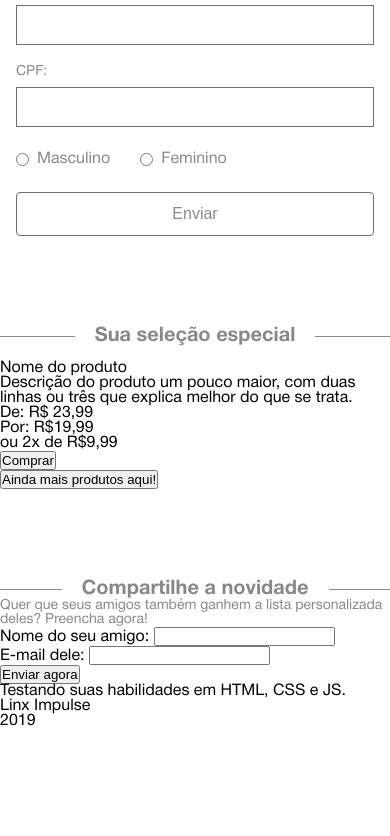
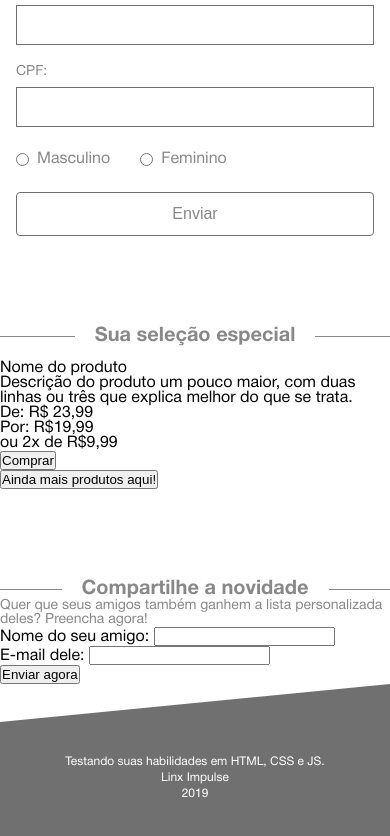
Before and after one commit to Frazon/desafio-frontend-bold, a plain HTML site: page index.html in a window 390 px wide. Shown: the part 805-1641 px from the top of the page. Before the commit the page ends 1534 px from the top, so only its background shows below. Drawn offline with Linux system fonts and the light colour scheme.

Commit message:
style: footer responsive

```diff
--- a/assets/css/style.css
+++ b/assets/css/style.css
@@ -243,3 +243,40 @@ h1>.title-bottom{
     color: var(--primary-color);
     font-size: var(--font-size-14);
 }
+
+/*footer*/
+.bg-footer{
+    position: relative;
+    background-color: transparent;
+    color: var(--white);
+    padding: 72px 0 36px 0;
+}
+.bg-footer::after{
+    content: "";
+    position: absolute;
+    top: 0;
+    left: 0;
+    width: 100%;
+    height: 100%;
+    background-color: var(--bg-color);
+    clip-path: polygon(0 25%, 100% 0, 100% 100%, 0 100%);
+    z-index: -1;
+}
+.flex-footer{
+    display: flex;
+    flex-direction: column;
+    align-items: center;
+    justify-content: center;
+}
+.flex-footer>div{
+    font-size: var(--font-size-12);
+    color: var(--white);
+}
+.flex-footer>div+div{
+    margin-top: 4px;
+}
+@media (min-width: 768px){
+    .bg-footer{
+        padding: 158px 0 86px 0;
+    }
+}
--- a/index.html
+++ b/index.html
@@ -146,8 +146,8 @@
             </form>
         </div>
     </section>
-    <footer>
-        <div>
+    <footer class="bg-footer">
+        <div class="container flex-footer">
             <div>Testando suas habilidades em HTML, CSS e JS.</div>
             <div>Linx Impulse</div>
             <div>2019</div>
```
